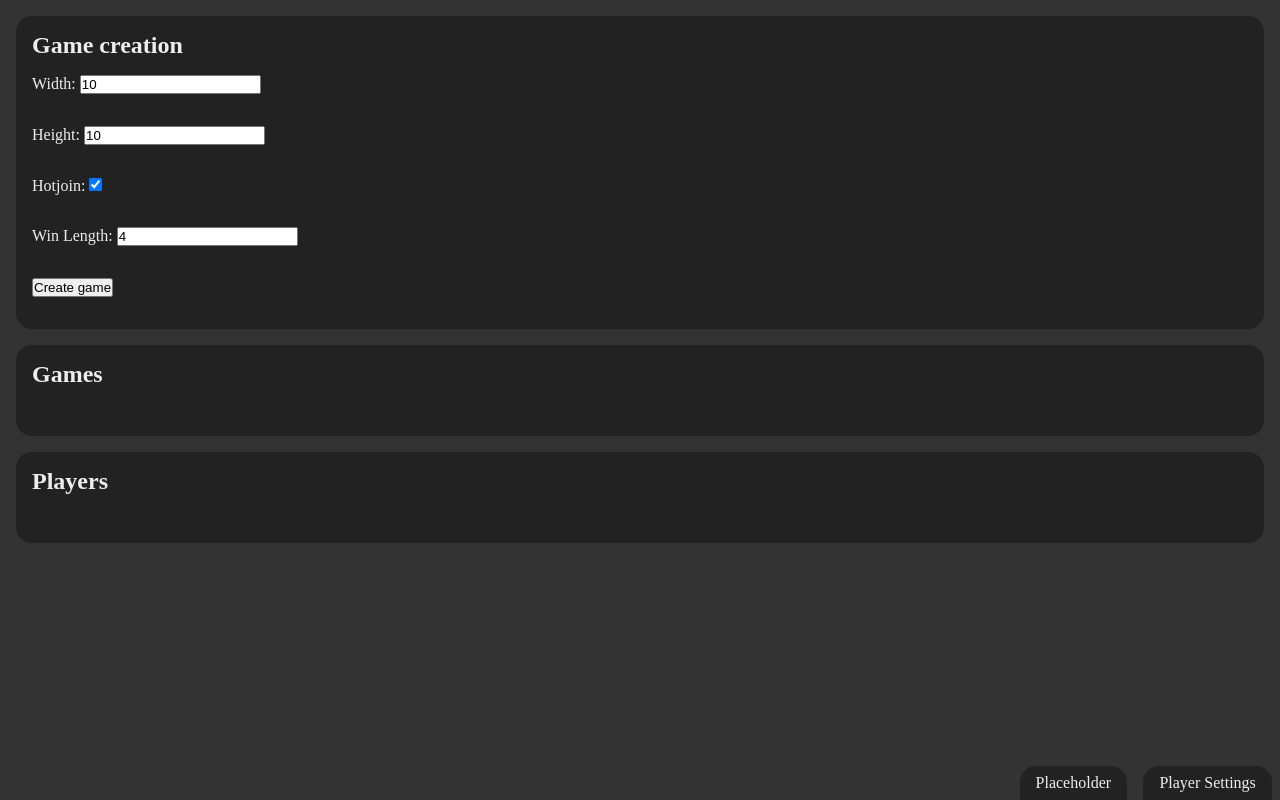
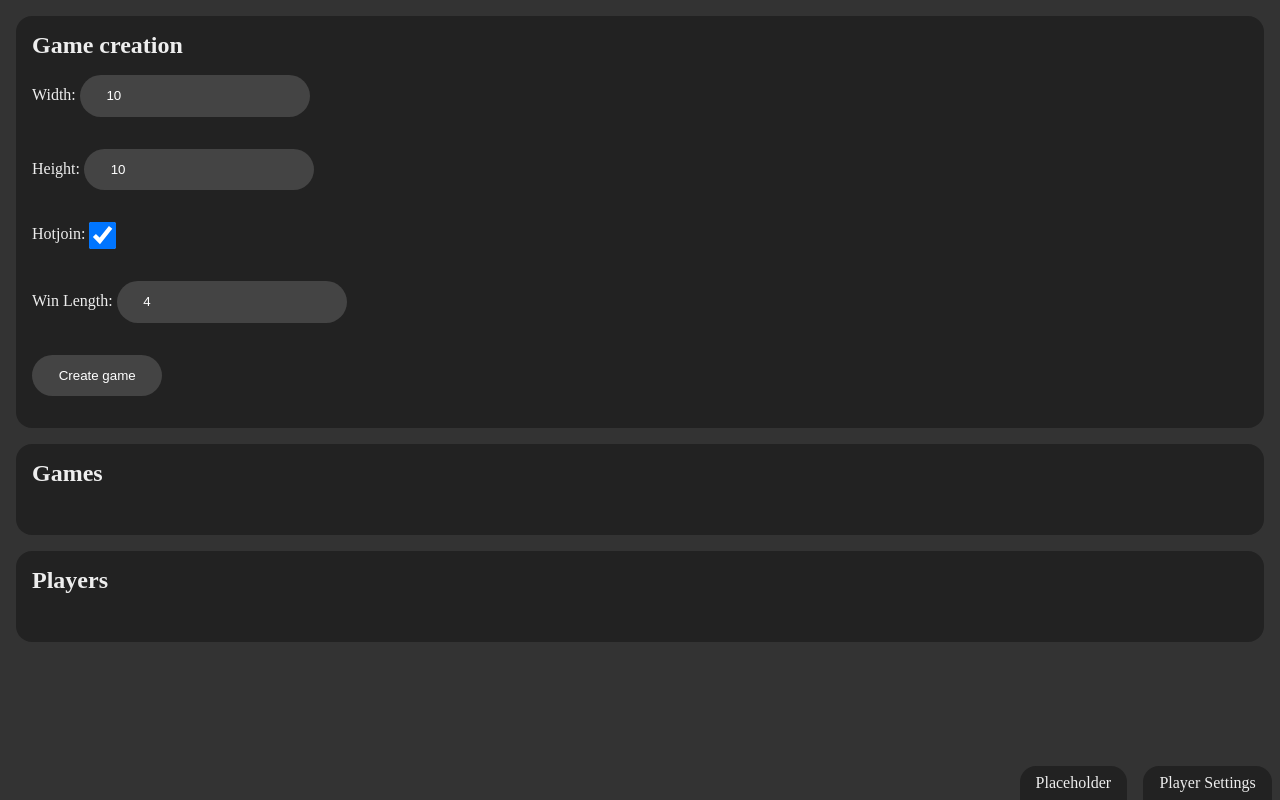
Before and after one commit to ondradoksy/tictactoe-client, a website built with webpack: page www/index.html in a window 1280 px wide. Built offline with nearby package versions, Linux system fonts and the light colour scheme.

Commit message:
Updated visual look of menu

```diff
--- a/www/style.css
+++ b/www/style.css
@@ -88,3 +88,40 @@ section>div {
     width: fit-content;
     height: fit-content;
 }
+
+button, select, input[type=text] {
+    display: inline-block;
+    padding: 1em 2em;
+    border-radius: 9000px;
+    border: none;
+    color: #fff;
+}
+
+#game-list>div {
+    padding: 1em;
+    border-radius: 1em;
+}
+
+#game-list>div:nth-child(n+2) {
+    margin-top: 1em;
+}
+
+#game-list>div, button, select, input[type="text"] {
+    background: #444;
+    transition: background-color ease-in-out 0.2s;
+}
+
+#game-list>div:hover, button:hover, button:focus, select:hover, select:focus {
+    background: #555;
+    cursor: pointer;
+}
+
+input[type="text"]:hover, input[type="text"]:focus {
+    cursor: text;
+}
+
+input[type="checkbox"] {
+    width: 2em;
+    height: 2em;
+    vertical-align: middle;
+}
```
